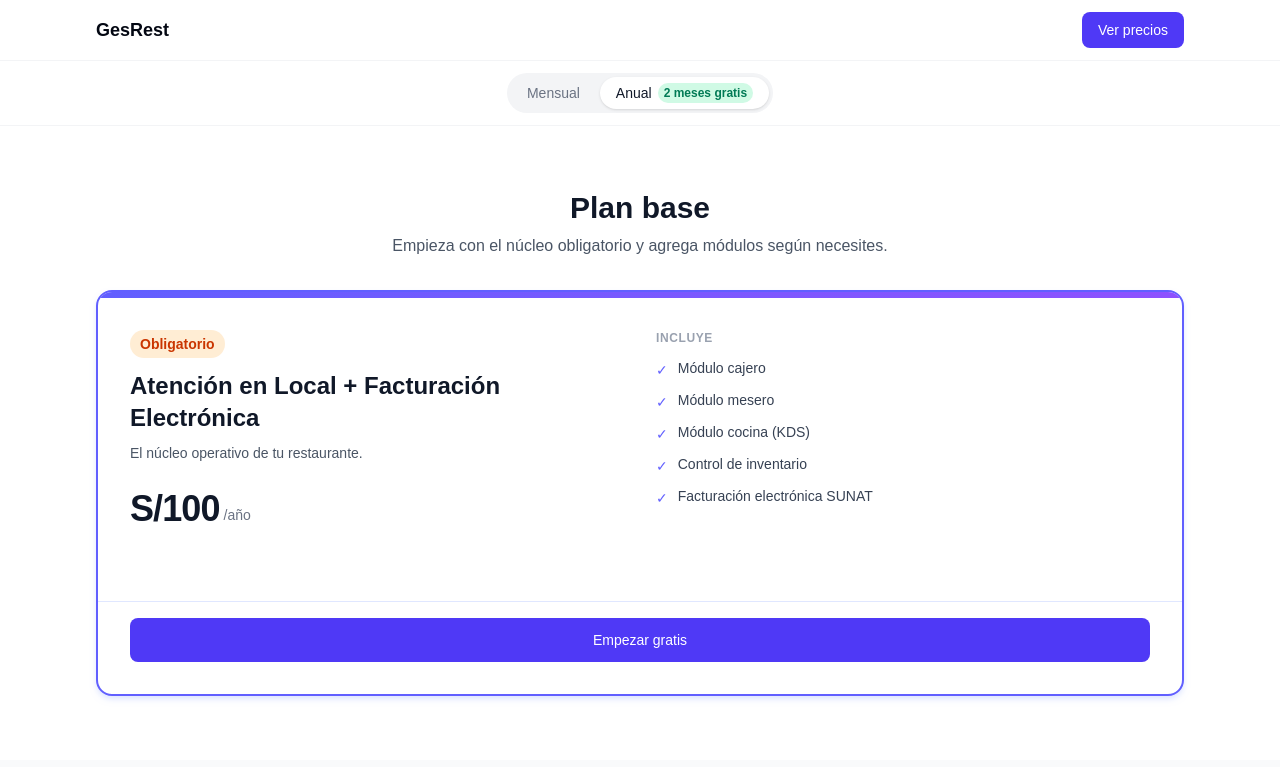
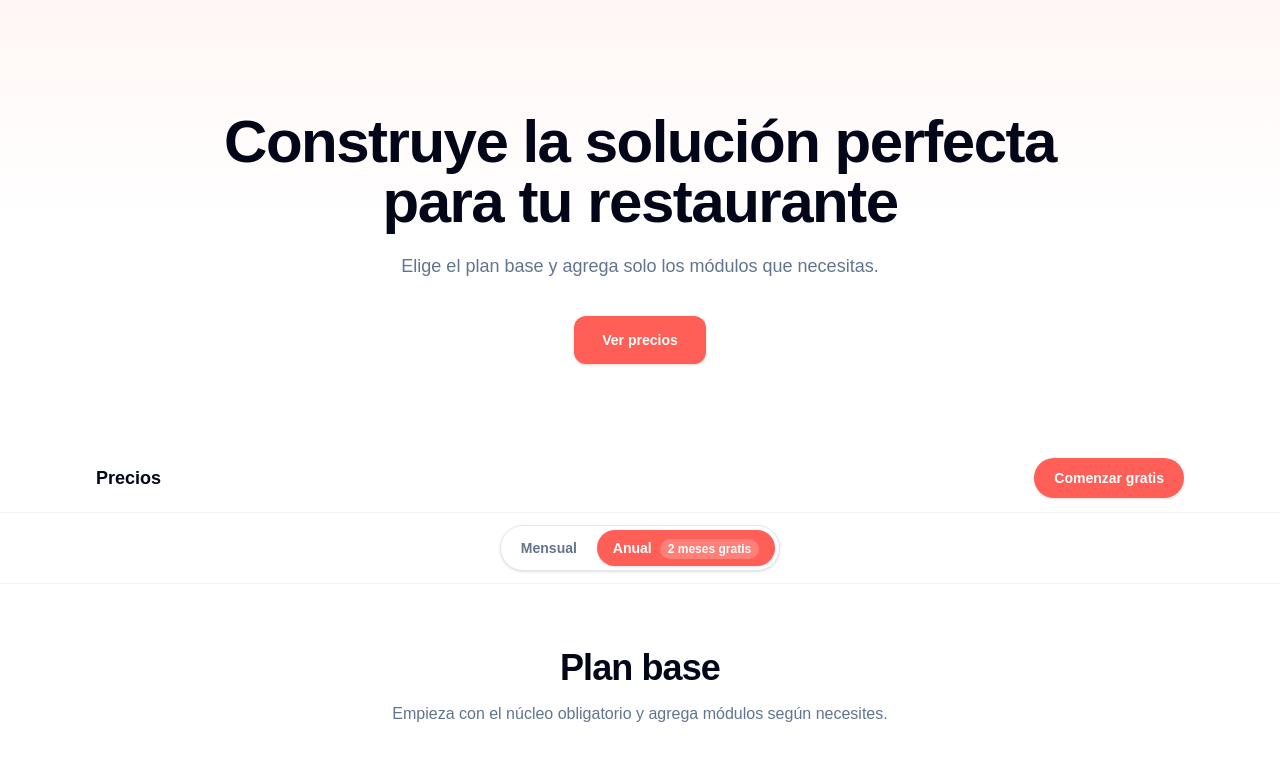
Before and after one commit to jesusdavidsalazarflores936-byte/landing-precios-saas, a Next.js app: page /gesrest in a window 1280 px wide. Shown: the top 767 px of the page. Built offline with nearby package versions, Linux system fonts and the light colour scheme.

Commit message:
style: ajustar card del plan acorde a la referencia!

```diff
--- a/src/app/[product]/page.tsx
+++ b/src/app/[product]/page.tsx
@@ -1,36 +1,27 @@
-import type { Metadata } from "next";
 import { notFound } from "next/navigation";
 
+import { PricingHero } from "@/components/pricing/PricingHero";
 import { PricingLanding } from "@/components/pricing/PricingLanding";
-import { getAllProductSlugs, getProductConfig } from "@/lib/get-product-config";
-import { buildMetadata } from "@/lib/seo";
+import { getProductConfig } from "@/lib/get-product-config";
 
-export function generateStaticParams() {
-  return getAllProductSlugs().map((product) => ({ product }));
-}
-
-type ProductPageProps = {
+interface PageProps {
   params: Promise<{
     product: string;
   }>;
-};
-
-export async function generateMetadata({
-  params,
-}: ProductPageProps): Promise<Metadata> {
-  const { product } = await params;
-  const config = await getProductConfig(product);
-
-  if (!config) return {};
-
-  return buildMetadata(config.seo);
 }
 
-export default async function ProductPage({ params }: ProductPageProps) {
+export default async function ProductPage({ params }: PageProps) {
   const { product } = await params;
-  const config = await getProductConfig(product);
+  const config = getProductConfig(product);
 
-  if (!config) notFound();
+  if (!config) {
+    notFound();
+  }
 
-  return <PricingLanding config={config} />;
+  return (
+    <>
+      <PricingHero config={config.hero} />
+      <PricingLanding config={config.pricing} />
+    </>
+  );
 }
--- a/src/app/product/page.tsx
+++ b/src/app/page.tsx
@@ -1,5 +1,5 @@
 import { redirect } from "next/navigation";
 
-export default function ProductRedirectPage() {
+export default function HomePage() {
   redirect("/gesrest");
 }
--- a/src/components/layout/LandingHeader.tsx
+++ b/src/components/layout/LandingHeader.tsx
@@ -10,15 +10,15 @@ export function LandingHeader({
   ctaHref,
 }: LandingHeaderProps) {
   return (
-    <header className="sticky top-0 z-30 border-b border-gray-100 bg-white/90 backdrop-blur-sm">
-      <div className="mx-auto flex max-w-6xl items-center justify-between gap-4 px-4 py-3 sm:px-6 lg:px-8">
-        <a href="#" className="text-base font-bold text-gray-950 sm:text-lg">
+    <header className="sticky top-0 z-30 border-b border-slate-100 bg-white/85 backdrop-blur-md">
+      <div className="mx-auto flex max-w-6xl items-center justify-between gap-4 px-4 py-3.5 sm:px-6 lg:px-8">
+        <a href="#" className="text-base font-bold text-slate-950 sm:text-lg">
           {productName}
         </a>
 
         <a
           href={ctaHref}
-          className="inline-flex items-center justify-center rounded-lg bg-indigo-600 px-4 py-2 text-sm font-medium text-white transition hover:bg-indigo-700 focus:outline-none focus-visible:ring-2 focus-visible:ring-indigo-500 focus-visible:ring-offset-2"
+          className="inline-flex min-h-10 items-center justify-center rounded-full bg-[#ff5f57] px-5 py-2 text-sm font-semibold text-white shadow-sm shadow-[#ff5f57]/15 transition hover:bg-[#f04f48] focus:outline-none focus-visible:ring-2 focus-visible:ring-[#ff5f57] focus-visible:ring-offset-2"
         >
           {ctaLabel}
         </a>
--- a/src/components/pricing/BillingToggle.tsx
+++ b/src/components/pricing/BillingToggle.tsx
@@ -1,6 +1,5 @@
 "use client";
 
-import { Toggle } from "@/components/ui/Toggle";
 import type {
   BillingCycle,
   BillingToggle as BillingToggleConfig,
@@ -19,12 +18,7 @@ export function BillingToggle({
   onChange,
   className = "",
 }: BillingToggleProps) {
-  return (
-    <div className={`flex flex-col items-center gap-2 ${className}`}>
-      <Toggle<BillingCycle>
-        value={value}
-        onChange={onChange}
-        options={[
+  const options: Array<{ value: BillingCycle; label: string; badge?: string }> = [
     {
       value: "monthly",
       label: config.monthlyLabel ?? "Mensual",
@@ -34,8 +28,51 @@ export function BillingToggle({
       label: config.annualLabel ?? "Anual",
       badge: config.annualDiscountLabel,
     },
-        ]}
-      />
+  ];
+
+  return (
+    <div className={`flex justify-center ${className}`}>
+      <div
+        role="radiogroup"
+        aria-label="Seleccionar periodo de facturación"
+        className="inline-flex max-w-full items-center gap-1 rounded-full border border-slate-200 bg-white p-1 shadow-sm"
+      >
+        {options.map((option) => {
+          const isActive = value === option.value;
+
+          return (
+            <button
+              key={option.value}
+              type="button"
+              role="radio"
+              aria-checked={isActive}
+              onClick={() => onChange(option.value)}
+              className={[
+                "min-h-9 rounded-full px-4 text-sm font-semibold transition focus:outline-none focus-visible:ring-2 focus-visible:ring-[#ff5f57] focus-visible:ring-offset-2",
+                isActive
+                  ? "bg-[#ff5f57] text-white shadow-sm"
+                  : "text-slate-500 hover:bg-slate-50 hover:text-slate-900",
+              ]
+                .filter(Boolean)
+                .join(" ")}
+            >
+              <span>{option.label}</span>
+              {option.badge && option.value === "annual" && (
+                <span
+                  className={[
+                    "ml-2 hidden rounded-full px-2 py-0.5 text-xs font-semibold sm:inline-flex",
+                    isActive
+                      ? "bg-white/20 text-white"
+                      : "bg-[#fff0ee] text-[#d94840]",
+                  ].join(" ")}
+                >
+                  {option.badge}
+                </span>
+              )}
+            </button>
+          );
+        })}
+      </div>
     </div>
   );
 }
--- a/src/components/pricing/PricingHero.tsx
+++ b/src/components/pricing/PricingHero.tsx
@@ -7,27 +7,20 @@ interface PricingHeroProps {
 
 export function PricingHero({ config }: PricingHeroProps) {
   return (
-    <section className="relative overflow-hidden bg-gradient-to-b from-indigo-50 via-white to-white pt-20 pb-16 sm:pt-28 sm:pb-20">
-      <div
-        aria-hidden="true"
-        className="pointer-events-none absolute inset-x-0 -top-20 flex justify-center"
-      >
-        <div className="h-72 w-72 rounded-full bg-indigo-100 opacity-50 blur-3xl sm:h-96 sm:w-96" />
-      </div>
-
-      <Container size="md" className="relative text-center">
-        <h1 className="text-3xl font-bold tracking-tight text-gray-900 sm:text-4xl lg:text-5xl">
+    <section className="relative overflow-hidden bg-gradient-to-b from-[#fff7f5] via-white to-white px-4 pt-20 pb-16 sm:pt-28 sm:pb-20">
+      <Container size="lg" className="relative text-center">
+        <h1 className="mx-auto max-w-4xl text-4xl font-bold tracking-tight text-slate-950 sm:text-5xl lg:text-6xl">
           {config.headline}
         </h1>
 
-        <p className="mx-auto mt-4 max-w-2xl text-base leading-relaxed text-gray-600 sm:text-lg lg:text-xl">
+        <p className="mx-auto mt-5 max-w-2xl text-base leading-7 text-slate-500 sm:text-lg">
           {config.subheadline}
         </p>
 
-        <div className="mt-8">
+        <div className="mt-9">
           <a
             href={config.ctaPrimary.href}
-            className="inline-block rounded-lg bg-indigo-600 px-6 py-3 text-sm font-medium text-white transition hover:bg-indigo-700"
+            className="inline-flex min-h-12 items-center justify-center rounded-xl bg-[#ff5f57] px-7 py-3 text-sm font-semibold text-white shadow-sm shadow-[#ff5f57]/20 transition hover:bg-[#f04f48] focus:outline-none focus-visible:ring-2 focus-visible:ring-[#ff5f57] focus-visible:ring-offset-2"
           >
             {config.ctaPrimary.label}
           </a>
--- a/src/components/pricing/PricingPlanCard.tsx
+++ b/src/components/pricing/PricingPlanCard.tsx
@@ -10,50 +10,70 @@ interface PricingPlanCardProps {
 
 export function PricingPlanCard({ plan, period }: PricingPlanCardProps) {
   return (
-    <Card variant="highlighted" padding="none" className="overflow-hidden">
-      <div className="h-1.5 w-full bg-gradient-to-r from-indigo-500 to-violet-500" />
-
-      <div className="p-6 sm:p-8 lg:grid lg:grid-cols-2 lg:items-start lg:gap-8">
+    <Card
+      variant="default"
+      padding="none"
+      className="overflow-hidden rounded-2xl border-[#fecaca] bg-white shadow-xl shadow-rose-100/60"
+    >
+      <div className="grid gap-6 p-6 sm:p-8 lg:grid-cols-[1fr_0.95fr] lg:items-stretch lg:gap-8">
+        <div className="flex flex-col">
           <CardHeader className="mb-0">
             {plan.badge && (
-            <div className="mb-3 flex flex-wrap items-center gap-2">
-              <Badge variant="required" size="md">
+              <div className="mb-4 flex flex-wrap items-center gap-2">
+                <Badge
+                  variant="default"
+                  size="md"
+                  className="bg-[#fff0ee] text-[#d94840]"
+                >
                   {plan.badge}
                 </Badge>
               </div>
             )}
 
-          <h3 className="text-xl font-bold text-gray-900 sm:text-2xl">
+            <h3 className="text-2xl font-bold tracking-tight text-slate-950 sm:text-3xl">
               {plan.name}
             </h3>
 
-          <p className="mt-2 text-sm leading-relaxed text-gray-600">
+            <p className="mt-3 max-w-xl text-sm leading-6 text-slate-500 sm:text-base">
               {plan.description}
             </p>
 
-          <div className="mt-6 flex items-end gap-1">
-            <span className="text-4xl font-extrabold tracking-tight text-gray-900">
+            <div className="mt-7 flex items-end gap-1">
+              <span className="text-4xl font-extrabold tracking-tight text-slate-950 sm:text-5xl">
                 {formatPrice(plan.price, period)}
               </span>
 
-            <span className="mb-1 text-sm text-gray-500">
+              <span className="mb-1.5 text-sm font-medium text-slate-500">
                 {getPeriodLabel(period)}
               </span>
             </div>
           </CardHeader>
 
-        <CardBody>
-          <p className="mb-3 text-xs font-semibold uppercase tracking-wider text-gray-400">
+          <CardFooter className="mt-auto border-t-0 px-0 pb-0 pt-7">
+            <a
+              href={plan.cta.href}
+              className="inline-flex min-h-12 w-full items-center justify-center rounded-xl bg-[#ff5f57] px-6 py-3 text-center text-sm font-semibold text-white shadow-sm shadow-[#ff5f57]/20 transition hover:bg-[#f04f48] focus:outline-none focus-visible:ring-2 focus-visible:ring-[#ff5f57] focus-visible:ring-offset-2 sm:w-auto"
+            >
+              {plan.cta.label}
+            </a>
+          </CardFooter>
+        </div>
+
+        <CardBody className="rounded-2xl bg-slate-50 p-5 sm:p-6">
+          <p className="mb-4 text-xs font-semibold uppercase tracking-wider text-slate-400">
             Incluye
           </p>
 
-          <ul className="space-y-2.5" aria-label={`Características de ${plan.name}`}>
+          <ul className="space-y-3" aria-label={`Características de ${plan.name}`}>
             {plan.features.map((feature) => (
               <li
                 key={feature.id}
-                className="flex items-start gap-2.5 text-sm text-gray-700"
+                className="flex items-start gap-3 text-sm leading-6 text-slate-700"
               >
-                <span className="mt-0.5 shrink-0 text-indigo-500" aria-hidden="true">
+                <span
+                  className="mt-1 flex h-5 w-5 shrink-0 items-center justify-center rounded-full bg-[#fff0ee] text-xs font-bold text-[#ff5f57]"
+                  aria-hidden="true"
+                >
                   ✓
                 </span>
                 <span>{feature.label}</span>
@@ -62,15 +82,6 @@ export function PricingPlanCard({ plan, period }: PricingPlanCardProps) {
           </ul>
         </CardBody>
       </div>
-
-      <CardFooter className="mt-0 border-t border-indigo-100 px-6 pb-6 sm:px-8 sm:pb-8">
-        <a
-          href={plan.cta.href}
-          className="block w-full rounded-lg bg-indigo-600 px-6 py-3 text-center text-sm font-medium text-white transition hover:bg-indigo-700"
-        >
-          {plan.cta.label}
-        </a>
-      </CardFooter>
     </Card>
   );
 }
--- a/src/components/pricing/PricingPlans.tsx
+++ b/src/components/pricing/PricingPlans.tsx
@@ -8,20 +8,17 @@ interface PricingPlansProps {
 
 export function PricingPlans({ plans, period }: PricingPlansProps) {
   return (
-    <section
-      id="precios"
-      className="mx-auto max-w-6xl px-4 py-16 sm:px-6 lg:px-8"
-    >
-      <div className="mb-8 text-center">
-        <h2 className="text-2xl font-bold text-gray-900 sm:text-3xl">
+    <section id="precios" className="bg-white px-4 py-16 sm:px-6 lg:px-8">
+      <div className="mx-auto max-w-3xl text-center">
+        <h2 className="text-3xl font-bold tracking-tight text-slate-950 sm:text-4xl">
           Plan base
         </h2>
-        <p className="mt-2 text-gray-600">
+        <p className="mt-3 text-base leading-7 text-slate-500">
           Empieza con el núcleo obligatorio y agrega módulos según necesites.
         </p>
       </div>
 
-      <div className="grid gap-6">
+      <div className="mx-auto mt-10 grid max-w-5xl gap-6">
         {plans.map((plan) => (
           <PricingPlanCard key={plan.id} plan={plan} period={period} />
         ))}
--- a/src/lib/get-product-config.ts
+++ b/src/lib/get-product-config.ts
@@ -1,16 +1,14 @@
 import {
-  getProductConfig as loadConfig,
+  ALL_PRODUCT_SLUGS,
+  getProductConfig as getConfig,
   isProductSlug,
-  ALL_PRODUCT_SLUGS,
   type ProductSlug,
 } from "@/config/products.config";
 
 import type { ProductFullConfig } from "@/types/product.types";
 
-export async function getProductConfig(
-  slug: string
-): Promise<ProductFullConfig | null> {
-  return loadConfig(slug);
+export function getProductConfig(slug: string): ProductFullConfig | null {
+  return getConfig(slug);
 }
 
 export function getAllProductSlugs(): ProductSlug[] {
```
Lines whose indentation alone changed are shown as unchanged.
